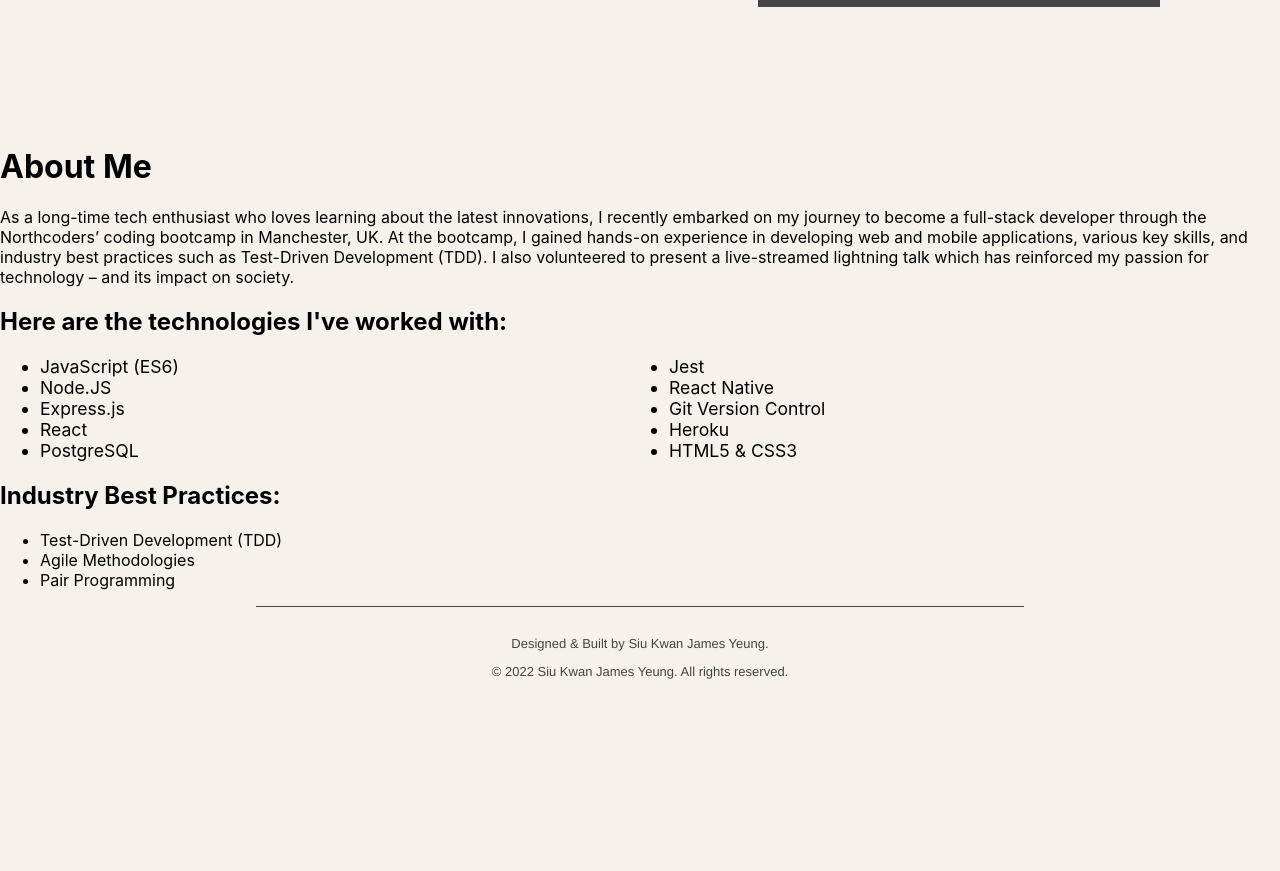
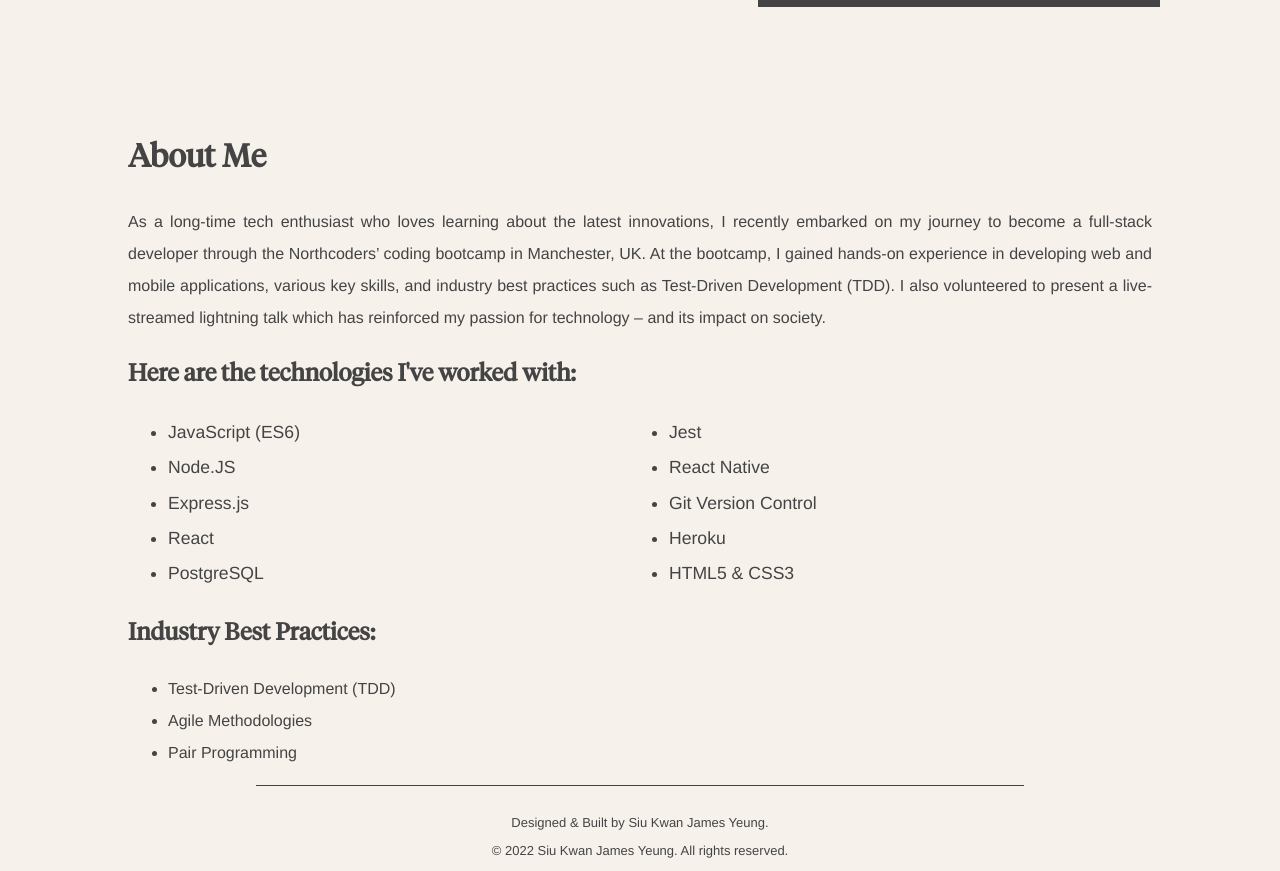
Before and after one commit to OneInfiniteLoops/Portfolio, a React (Create React App) app: page / in a window 1280 px wide. Shown: the part 643-1514 px from the top of the page. Before the commit the page ends 1335 px from the top, so only its background shows below. Built offline with nearby package versions, Linux system fonts and the light colour scheme.

Commit message:
Amends id name for about

```diff
--- a/src/App.css
+++ b/src/App.css
@@ -97,24 +97,24 @@
   animation: slide-up-fade 3s;
 }
 
-#About {
+#about {
   font-family: Helvetica;
   line-height: 2;
   color: #444;
-  padding: 10%;
+  padding-left: 10%;
+  padding-right: 10%;
   animation: slide-up-fade 3s;
   text-align: justify;
-  border-top: #444 solid 1px;
 }
 
-#About h1 {
+#about h1 {
   font-size: 2rem;
   font-family: Tiempos Headline;
   margin: 0;
   animation: slide-up-fade 3s;
 }
 
-#About h2 {
+#about h2 {
   font-size: 1.5rem;
   font-family: Tiempos Headline;
   margin: 0;
```
